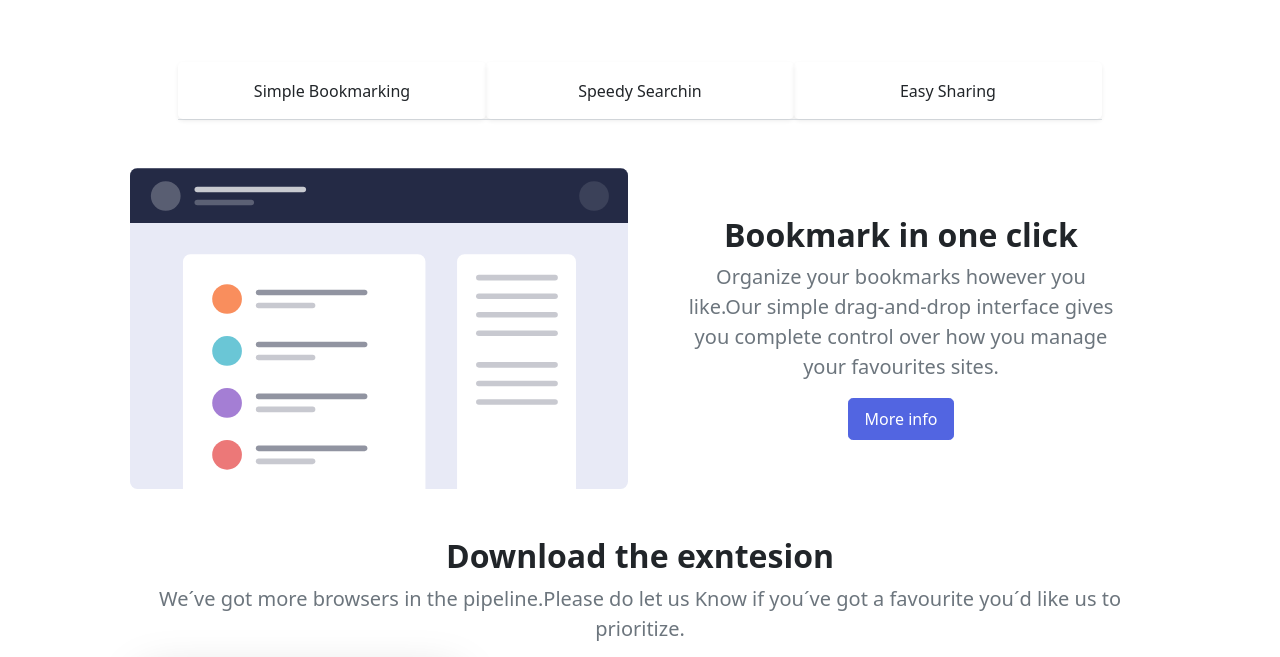
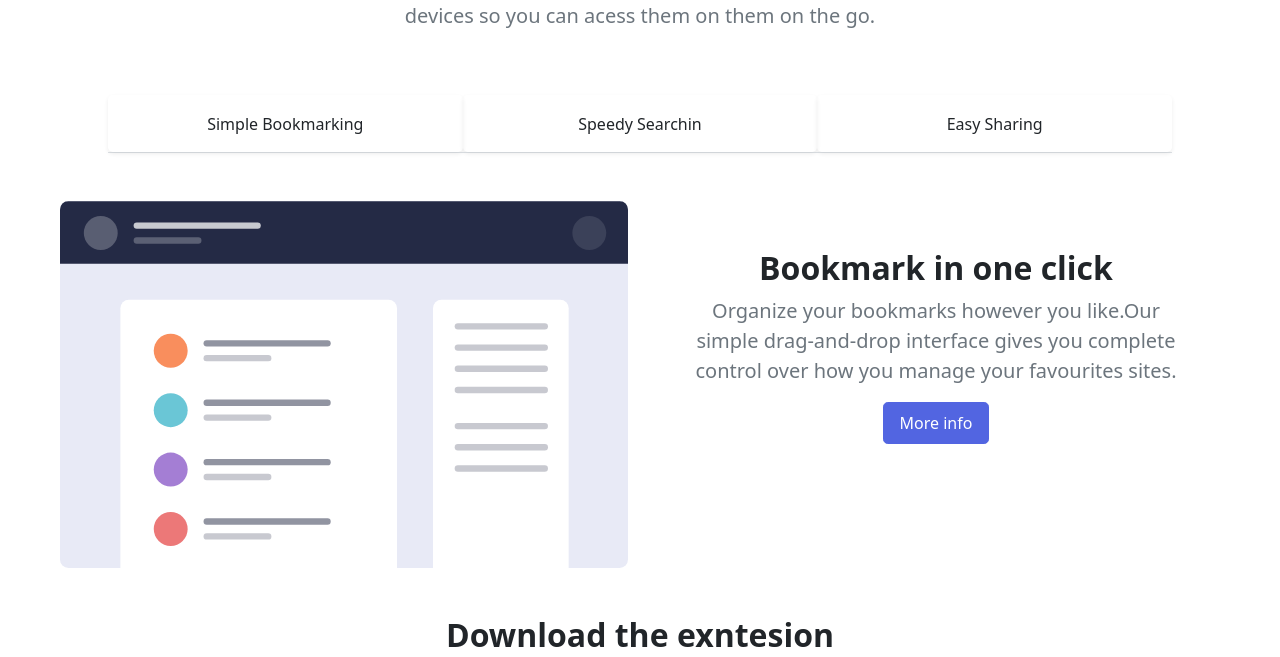
Before and after one commit to Obi-Wann/IT-Academy, a website: page Sprint2/index.html in a window 1280 px wide. Shown: the part 656-1313 px from the top of the page. Drawn offline with nearby package versions, Linux system fonts and the light colour scheme.

Commit message:
arreglo container

```diff
--- a/Sprint2/index.html
+++ b/Sprint2/index.html
@@ -11,7 +11,6 @@
 </head>
 
 <body>
-
      <nav class="navbar navbar-expand-md navbar-light bg-light fixed-top">
         <div class="container-fluid" id="navbar">
              <a class="navbar-brand " href="#">
@@ -40,9 +39,7 @@
         </div>
       </nav>
 
-      <main class=" ">
-
-      <div class="container ">
+      <main class="container-fluid ">
         <div class="row mt-5">
             <div class="col-12 col-md-6 order-md-2 mx-auto  mt-5">
                <img src="Imagenes/illustration-hero.svg"  alt="" width="100%">
@@ -60,15 +57,14 @@
                 </div>
              </div>
          </div>
+
             <div class="col-12 p-5 text-center">
               <h2 class="fw-bolder"> Features</h2>
               <div class="px-5">
               <p class="text-muted fs-5">Our aim is to make it quick and easy for you to access your favorite websites.Your bookmarks sync between your devices so you can acess them on them on the go.</p>
               </div>
 
-  <div class="container">
-    <div class="row">
-       <div class="col-12 order-md-3  mt-3 p-5 fw-bolde  ">
+    <div class="col-12 order-md-3   p-5 fw-bolde ">
         <ul class="nav nav-tabs flext-column justify-content-center align-items-center " id="myTab" role="tablist">
           <li class="nav-item shadow-sm tab-color btn-lg d-grid gap-2 col-md-4 mx-auto " role="presentation">
             <button  class="nav-link  text-dark fs-6" id="tab" data-bs-toggle="tab" data-bs-target="#home" type="button" role="tab" aria-controls="home" aria-selected="true">Simple Bookmarking</button>
@@ -81,8 +77,7 @@
           </li>
         </ul>
     </div>
-    </div>
-  </div>
+
         <div class="tab-content" id="myTabContent">
           <div class="tab-pane fade show active" id="home" role="tabpanel" aria-labelledby="home-tab">
             <div class="row">
@@ -131,9 +126,9 @@
             </div>
           </div>
         </div>
-<div class="container">
+
          <div class="row">
-           <div class="col-12 pt-5">
+           <div class="col-12 py-5">
              <h2 class="fw-bolder"> Download the exntesion</h2>
              <p class="text-muted fs-5">We´ve got more browsers in the pipeline.Please do let us Know if you´ve got a favourite you´d like us to prioritize.</p>
            </div>
@@ -178,9 +173,8 @@
          <div class="row">
              <div class="col-12  p-5 ">
                  <h2 class="fw-bolder text-center">Frequently Asked Questions</h2>
-                 <p class="text-muted fs-5 col-md-8 mx-auto text-center " >Here are some of out FAQs.If you have any other questions you´d like answered please feel free to email us.</p>
+                 <p class="text-muted fs-5 col-md-8 mx-auto text-center">Here are some of out FAQs.If you have any other questions you´d like answered please feel free to email us.</p>
              </div>
-
 
              <div class="accordion" id="accordionExample">
               <div class="accordion-item ">
@@ -240,13 +234,11 @@
               <div class="d-flex justify-content-center mt-5">
               <button type="button" class="btn btn-primary btn-lg mb-5 fs-6">More info</button>
               </div>
-
-          </div>
           </div>
       </main>
 
-        <div class="row text-center">
-            <div class="p-5 bg-primary text-white">
+         <div class="row ">
+            <div class="p-5 bg-primary text-white text-center ">
                   <h6>35.000+ ALREADY JOINED</h6>
                   <h3 class="fw-bolder">Star up-to-date with what we´re doing</h3>
 
```
Lines whose indentation alone changed are shown as unchanged.
